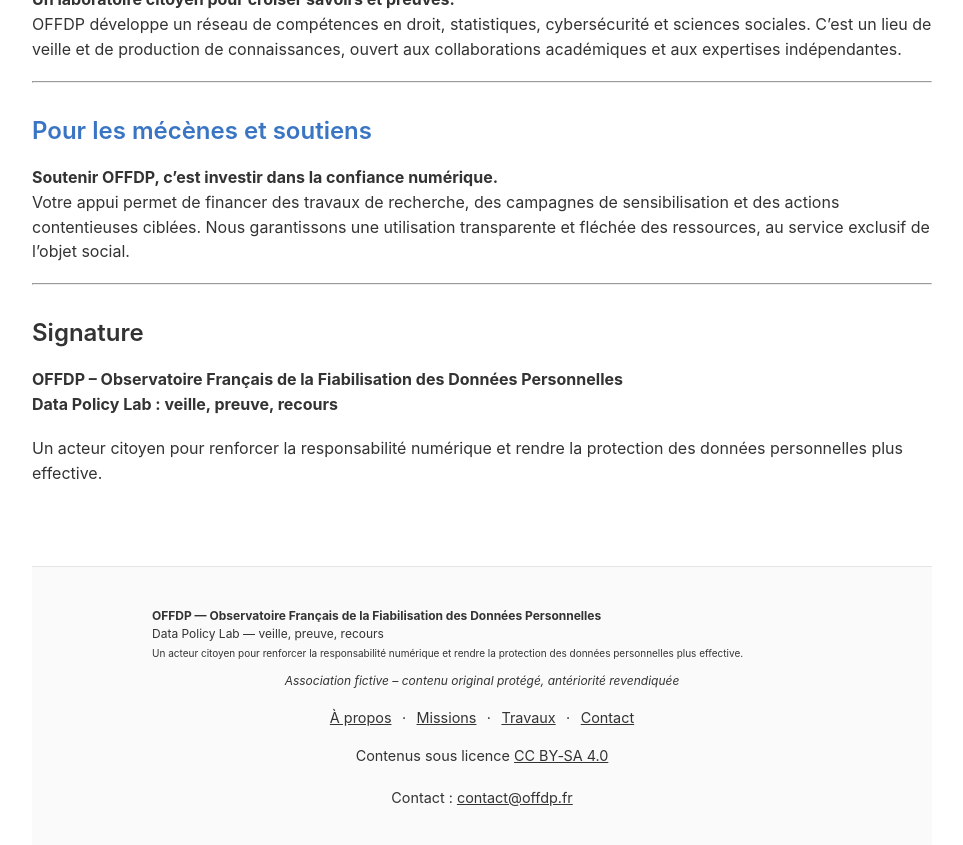
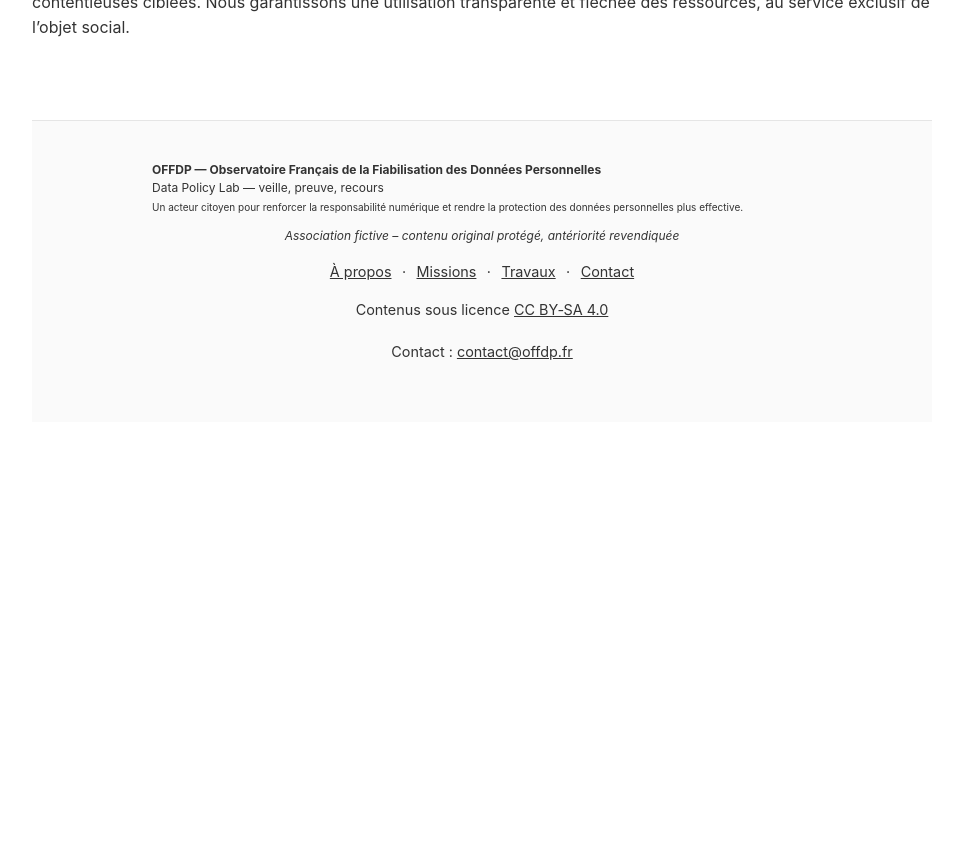
Before and after one commit to Marcussacapuces91/OFFDP, a Jekyll site: the page built from docs/index.md, in a window 1280 px wide and 900 px high, scrolled down 1089 px. Shown: the top 845 px of the window, without its empty margins (158-1121 px from the left). Built offline with Jekyll 4.4.1, drawn with Linux system fonts in a browser that asks for light colours; our own code applies the rules of GitHub Pages for plain Markdown files; after the commit the page ends 1543 px from its top, so only the background shows below that; some of the changed text lies outside the part shown.

Commit message:
Update index.md

```diff
--- a/docs/index.md
+++ b/docs/index.md
@@ -1,8 +1,3 @@
-# OFFDP – Observatoire Français de la Fiabilisation des Données Personnelles
-# Data Policy Lab : veille, preuve, recours
-
----
-
 ## [Pour les citoyens](citoyens.md)
 **Vos données personnelles sont des informations qui vous concernent directement.**
 OFFDP existe pour défendre vos droits, documenter les risques liés aux fuites et soutenir des démarches de recours lorsque c’est nécessaire. Notre objectif : que la confiance numérique repose sur des garanties réelles, pas seulement sur des promesses.
@@ -30,12 +25,3 @@ OFFDP développe un réseau de compétences en droit, statistiques, cybersécuri
 ## [Pour les mécènes et soutiens](mecenat.md)
 **Soutenir OFFDP, c’est investir dans la confiance numérique.**
 Votre appui permet de financer des travaux de recherche, des campagnes de sensibilisation et des actions contentieuses ciblées. Nous garantissons une utilisation transparente et fléchée des ressources, au service exclusif de l’objet social.
-
----
-
-## Signature
-
-**OFFDP – Observatoire Français de la Fiabilisation des Données Personnelles**
-**Data Policy Lab : veille, preuve, recours**
-
-Un acteur citoyen pour renforcer la responsabilité numérique et rendre la protection des données personnelles plus effective.
```
